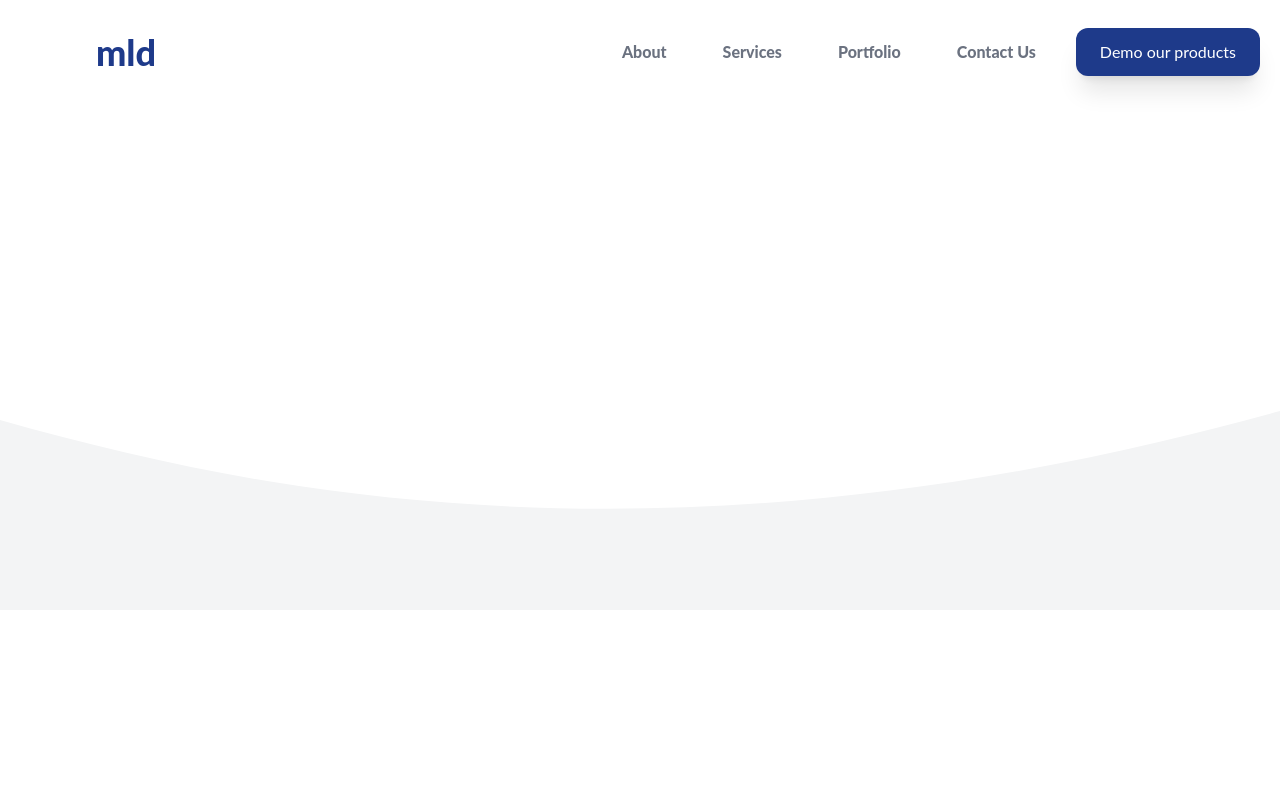
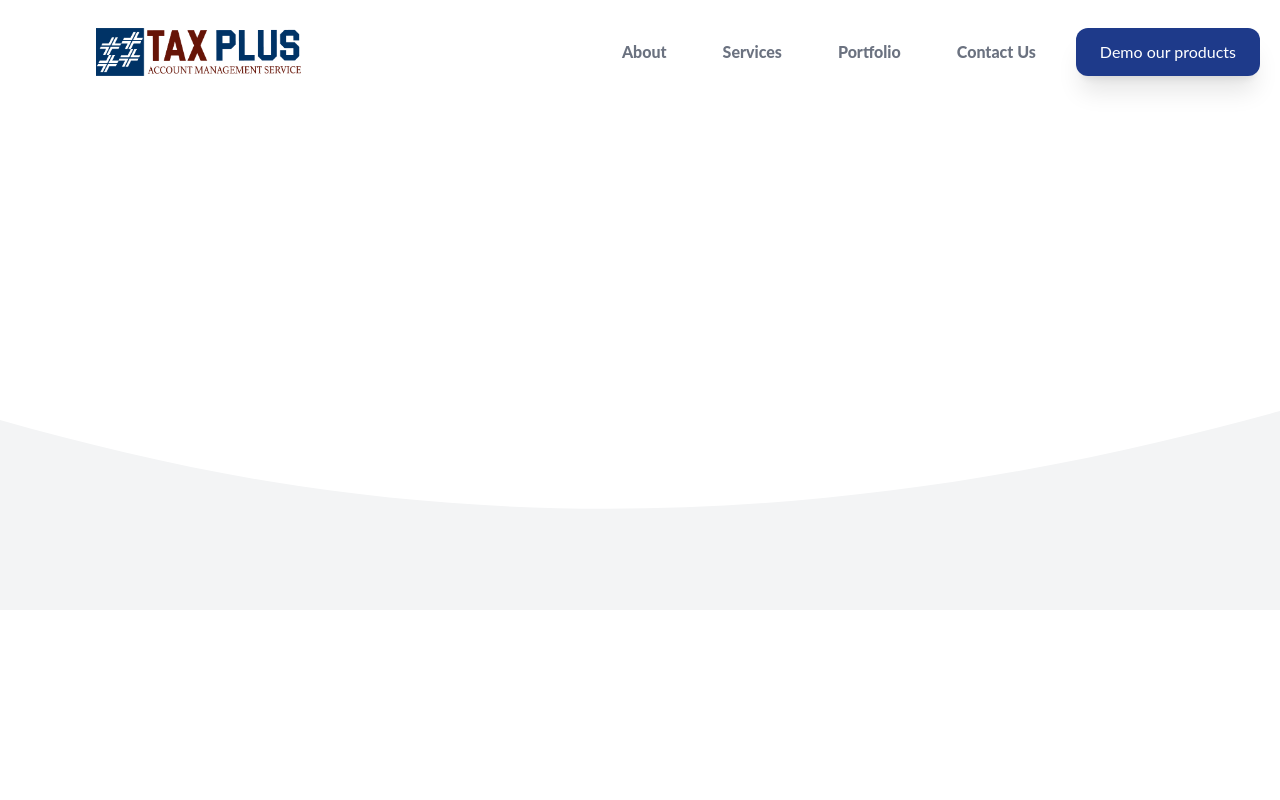
Before and after one commit to craftersol728/Taxplus, a React (Create React App) app: page / in a window 1280 px wide. Shown: the top 800 px of the page. Built offline with nearby package versions, Linux system fonts and the light colour scheme.

Commit message:
added logo and fixed positioning

```diff
--- a/src/components/Navbar/NavBar.js
+++ b/src/components/Navbar/NavBar.js
@@ -1,6 +1,7 @@
 import React, { useState, useEffect } from 'react';
 import { Link } from 'react-router-dom';
 import NavLinks from '../Navbar/NavLinks';
+import logo from '../../images/clients/TaxPlus 2 (1).png';
 
 
 const NavBar = () => {
@@ -23,7 +24,7 @@ const NavBar = () => {
         <nav className={`fixed top-0 w-full z-30 transition duration-300 ease-in-out mb-16 ${!top && 'bg-white shadow-lg'}`}>
             <div className="flex flex-row justify-between items-center py-2">
                 <div className="flex flex-row justify-center md:px-12 md:mx-12 items-center text-center font-semibold">
-                    <Link to="/"><h1 className="font-extrabold text-4xl text-blue-900">mld</h1></Link>
+                <Link to="/"><img src={logo} alt="TaxPlus logo" className="h-12 w-auto" /></Link>
 
                 </div>
                 <div className="group flex flex-col items-center">
--- a/src/pages/Home.js
+++ b/src/pages/Home.js
@@ -1,5 +1,4 @@
 import React from 'react';
-import Clients from '../components/Clients';
 import Cta from '../components/Cta';
 import Footer from '../components/Footer';
 import Hero from '../components/Hero';
@@ -15,7 +14,6 @@ const Home = () => {
             <Intro />
             <Services />
             <Portfolio />
-            <Clients />
             <Cta/>
             <Footer />
         </>
```
